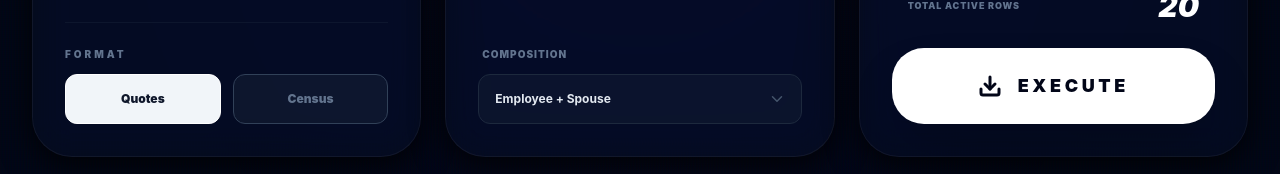
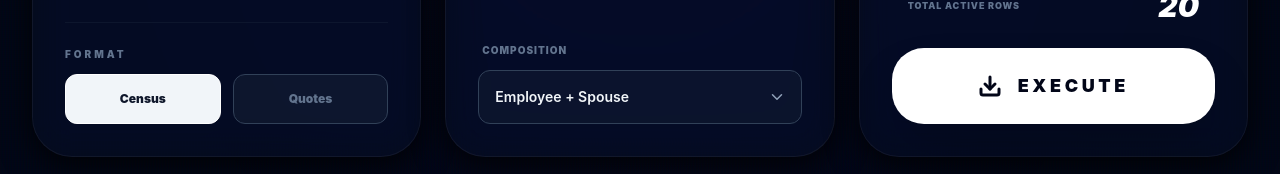
Before and after one commit to mayankkalra03/census-turbo, a React (Vite) app: page / in a window 1280 px wide. Shown: the part 525-699 px from the top of the page. Built offline with nearby package versions, Linux system fonts and the light colour scheme.

Commit message:
favicon, title update and ui fixes

```diff
--- a/index.html
+++ b/index.html
@@ -2,9 +2,9 @@
 <html lang="en">
   <head>
     <meta charset="UTF-8" />
-    <link rel="icon" type="image/svg+xml" href="/vite.svg" />
+    <link rel="icon" type="image/svg+xml" href="/icon.png" />
     <meta name="viewport" content="width=device-width, initial-scale=1.0" />
-    <title>census-generator</title>
+    <title>Census Turbo | Generate Censuses in Seconds</title>
   </head>
   <body>
     <div id="root"></div>
--- a/src/App.jsx
+++ b/src/App.jsx
@@ -1,4 +1,4 @@
-import React, { useState } from 'react';
+import React, { useState, useRef, useEffect } from 'react';
 import { motion, AnimatePresence } from 'framer-motion';
 import { Download, Users, Zap, FileSpreadsheet, ShieldCheck, Layers, Hash, ChevronDown, Plus, Minus, Loader2 } from 'lucide-react';
 import ExcelJS from 'exceljs';
@@ -6,12 +6,69 @@ import { classesData } from './data';
 
 export default function App() {
   const [productMode, setProductMode] = useState('Both');
-  const [censusType, setCensusType] = useState('Quotes');
+  const [censusType, setCensusType] = useState('Census');
   const [composition, setComposition] = useState('Employee + Spouse');
+  const [isCompositionOpen, setIsCompositionOpen] = useState(false);
+  const [isCompositionOpenUpward, setIsCompositionOpenUpward] = useState(false);
+  const [compositionMenuMaxHeight, setCompositionMenuMaxHeight] = useState(220);
   const [ichraCount, setIchraCount] = useState(5);
   const [shopCount, setShopCount] = useState(5);
   const [numFiles, setNumFiles] = useState(1);
   const [isGenerating, setIsGenerating] = useState(false);
+  const compositionRef = useRef(null);
+
+  const compositionOptions = ['Employee Only', 'Employee + Spouse', 'Employee + Spouse + Child'];
+
+  useEffect(() => {
+    const handleOutsideClick = (event) => {
+      if (compositionRef.current && !compositionRef.current.contains(event.target)) {
+        setIsCompositionOpen(false);
+      }
+    };
+
+    const handleEscape = (event) => {
+      if (event.key === 'Escape') {
+        setIsCompositionOpen(false);
+      }
+    };
+
+    document.addEventListener('mousedown', handleOutsideClick);
+    document.addEventListener('keydown', handleEscape);
+
+    return () => {
+      document.removeEventListener('mousedown', handleOutsideClick);
+      document.removeEventListener('keydown', handleEscape);
+    };
+  }, []);
+
+  useEffect(() => {
+    if (!isCompositionOpen) return;
+
+    const updateCompositionMenuPosition = () => {
+      if (!compositionRef.current) return;
+
+      const rect = compositionRef.current.getBoundingClientRect();
+      const viewportHeight = window.innerHeight;
+      const estimatedMenuHeight = Math.min(compositionOptions.length * 52 + 8, 260);
+      const spaceBelow = viewportHeight - rect.bottom;
+      const spaceAbove = rect.top;
+      const shouldOpenUpward = spaceBelow < estimatedMenuHeight && spaceAbove > spaceBelow;
+      const availableSpace = shouldOpenUpward ? spaceAbove : spaceBelow;
+
+      setIsCompositionOpenUpward(shouldOpenUpward);
+      setCompositionMenuMaxHeight(Math.max(120, Math.floor(availableSpace - 16)));
+    };
+
+    updateCompositionMenuPosition();
+
+    window.addEventListener('resize', updateCompositionMenuPosition);
+    window.addEventListener('scroll', updateCompositionMenuPosition, true);
+
+    return () => {
+      window.removeEventListener('resize', updateCompositionMenuPosition);
+      window.removeEventListener('scroll', updateCompositionMenuPosition, true);
+    };
+  }, [isCompositionOpen, compositionOptions.length]);
 
   const generateSSN = () => {
     const area = Math.floor(Math.random() * 199) + 500;
@@ -164,7 +221,7 @@ export default function App() {
           <div className="pt-6 mt-auto border-t border-slate-800/40">
             <h2 className="text-[10px] font-black text-slate-500 uppercase tracking-[0.3em] mb-3">Format</h2>
             <div className="flex gap-3">
-              {['Quotes', 'Census'].map((t) => (
+              {['Census', 'Quotes'].map((t) => (
                 <button key={t} onClick={() => setCensusType(t)} className={`flex-1 py-4 rounded-xl text-xs font-black transition-all border ${censusType === t ? 'bg-slate-100 text-slate-900 border-white' : 'bg-slate-800/40 text-slate-500 border-slate-700'}`}>{t}</button>
               ))}
             </div>
@@ -192,13 +249,51 @@ export default function App() {
 
             <div className="pt-6 mt-auto">
               <label className="text-[10px] text-slate-500 uppercase font-black tracking-widest block mb-3 ml-1">Composition</label>
-              <div className="relative group">
-                <select value={composition} onChange={(e) => setComposition(e.target.value)} className="w-full appearance-none bg-slate-800/30 p-4 rounded-xl outline-none text-xs border border-slate-800 focus:border-cyan-500 font-bold transition-all pr-10 cursor-pointer">
-                  <option>Employee Only</option>
-                  <option>Employee + Spouse</option>
-                  <option>Employee + Spouse + Child</option>
-                </select>
-                <ChevronDown className="absolute right-4 top-1/2 -translate-y-1/2 text-slate-600 pointer-events-none" size={18} />
+              <div ref={compositionRef} className="relative group">
+                <button
+                  type="button"
+                  onClick={() => setIsCompositionOpen((prev) => !prev)}
+                  aria-haspopup="listbox"
+                  aria-expanded={isCompositionOpen}
+                  className="w-full bg-slate-800/30 p-4 rounded-xl outline-none text-sm border border-slate-700 focus:border-cyan-500 font-semibold transition-all pr-10 cursor-pointer text-slate-100 text-left hover:border-slate-500"
+                >
+                  {composition}
+                </button>
+                <ChevronDown className={`absolute right-4 top-1/2 -translate-y-1/2 pointer-events-none transition-transform duration-200 ${isCompositionOpen ? 'rotate-180 text-cyan-400' : 'text-slate-400'}`} size={18} />
+
+                <AnimatePresence>
+                  {isCompositionOpen && (
+                    <motion.div
+                      initial={{ opacity: 0, y: isCompositionOpenUpward ? 6 : -6 }}
+                      animate={{ opacity: 1, y: 0 }}
+                      exit={{ opacity: 0, y: isCompositionOpenUpward ? 6 : -6 }}
+                      transition={{ duration: 0.16, ease: 'easeOut' }}
+                      style={{ maxHeight: compositionMenuMaxHeight }}
+                      className={`absolute z-30 w-full overflow-y-auto rounded-xl border border-slate-700 bg-slate-900/95 backdrop-blur-xl shadow-2xl ${isCompositionOpenUpward ? 'bottom-full mb-2' : 'top-full mt-2'}`}
+                    >
+                      <ul role="listbox" className="py-1">
+                        {compositionOptions.map((option) => {
+                          const isSelected = composition === option;
+
+                          return (
+                            <li key={option}>
+                              <button
+                                type="button"
+                                onClick={() => {
+                                  setComposition(option);
+                                  setIsCompositionOpen(false);
+                                }}
+                                className={`w-full px-4 py-3 text-left text-sm font-semibold transition-colors ${isSelected ? 'bg-cyan-500/20 text-cyan-200' : 'text-slate-100 hover:bg-slate-800 hover:text-white'}`}
+                              >
+                                {option}
+                              </button>
+                            </li>
+                          );
+                        })}
+                      </ul>
+                    </motion.div>
+                  )}
+                </AnimatePresence>
               </div>
             </div>
           </div>
```
Also changed, not shown: public/icon.png (added).
